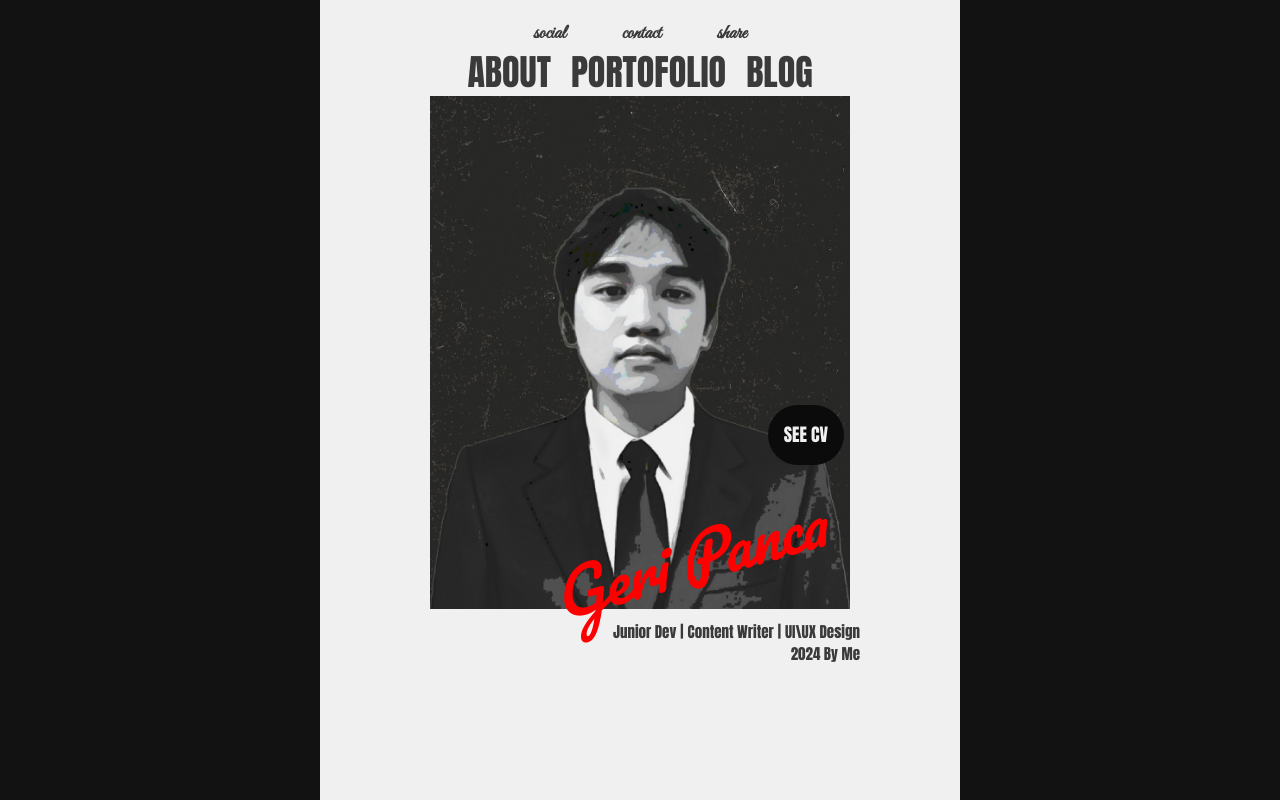
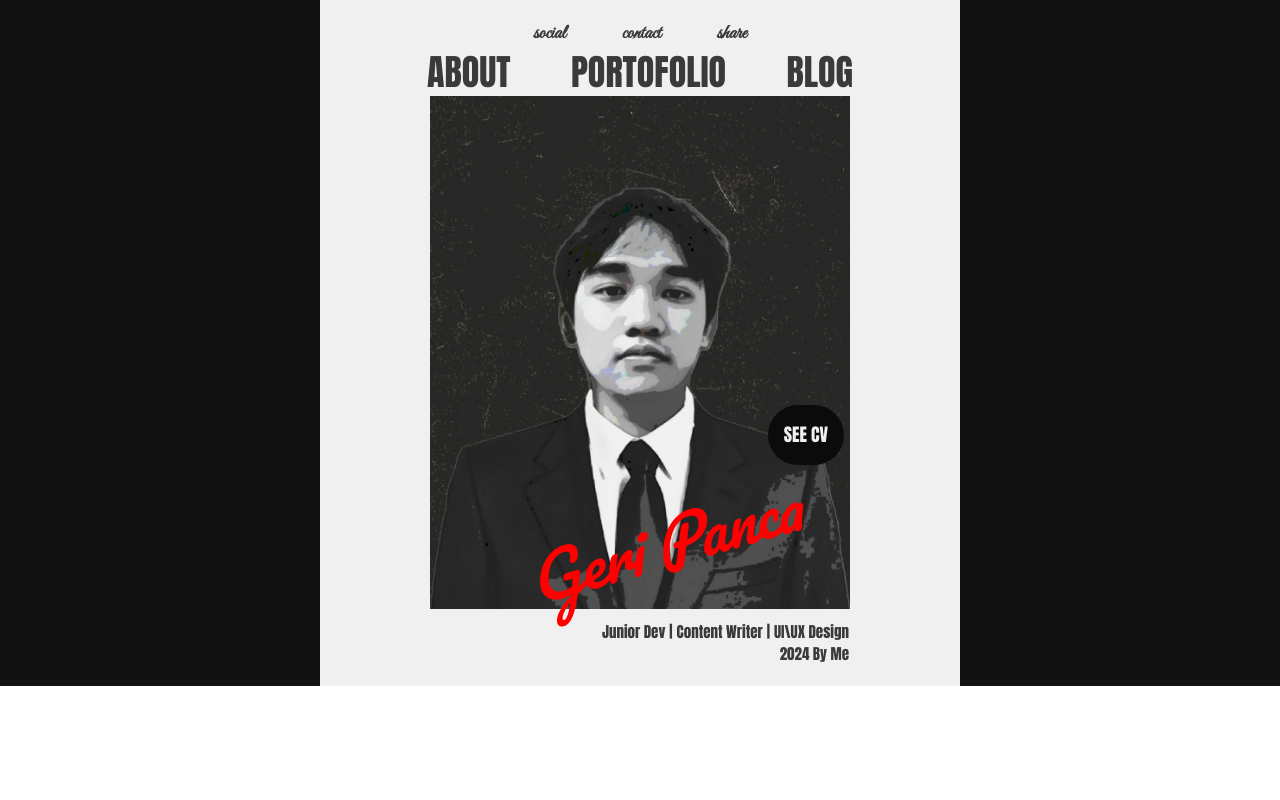
Before and after one commit to Geripanca/portofolio-geri, a React (Vite) app: page / in a window 1280 px wide. Built offline with nearby package versions, Linux system fonts and the light colour scheme.

Commit message:
tailwind goblok

```diff
--- a/src/App.jsx
+++ b/src/App.jsx
@@ -4,7 +4,7 @@ import Tentang from "./pages/tentang.jsx";
 
 function App() {
   return (
-    <div className="bg-[#121212] min-h-screen">
+    <div className="bg-[#121212] ">
       <Router>
         <Routes>
           <Route path="/" element={<Beranda />} />
--- a/src/components/footer.jsx
+++ b/src/components/footer.jsx
@@ -3,13 +3,17 @@ import React from "react";
 function Footer() {
   return (
     <>
-      <div className="flex justify-end sm:mr-20 mr-10  sm:mt-3 mt-1 space-x-1 sm:text-[15px] text-[8px] text-[#3A3A3A] font-anton">
-        <div>Junior Dev</div> <span>|</span>
-        <div>Content Writer</div> <span>|</span>
-        <div>UI\UX Design</div>
+      <div className="flex flex-column  w-3/4 mx-auto justify-end mt-3 px-4">
+        <div className="flex justify-end space-x-1 sm:text-[15px] text-[8px] text-[#3A3A3A] font-anton">
+          <div>Junior Dev</div> <span>|</span>
+          <div>Content Writer</div> <span>|</span>
+          <div>UI\UX Design</div>
+        </div>
       </div>
-      <div className="flex justify-end sm:mr-20 mr-10 space-x-1 sm:text-[15px] text-[8px] text-[#3A3A3A] font-anton">
-        <div>2024 By Me</div>
+      <div className="flex flex-column  w-3/4 mx-auto justify-end px-4">
+        <div className="flex justify-end  space-x-1 sm:text-[15px] text-[8px] text-[#3A3A3A] font-anton">
+          <div>2024 By Me</div>
+        </div>
       </div>
     </>
   );
--- a/src/components/hero.jsx
+++ b/src/components/hero.jsx
@@ -4,6 +4,8 @@ import myNewProfile from "/new-Profile-face-Geri.jpg";
 
 function Hero() {
   return (
+    <>
+      {" "}
       <div className="font-pacifico px-5 relative">
         <div className="container w-3/4 mx-auto mt-1 relative">
           <img
@@ -17,19 +19,22 @@ function Hero() {
             className="w-full h-auto absolute top-0 left-0 opacity-0 transition-opacity duration-500 ease-in-out hover:opacity-100"
           />
         </div>
-      <div className="absolute bottom-16 right-14 sm:bottom-36 sm:right-24">
+
+        <div className="absolute bottom-[35%] right-[25%]  sm:bottom-36 sm:right-24 ">
           <a
             href="/CV-Geri Tri Panca Tamba.pdf"
             download="CV-Geri Tri Panca Tamba.pdf"
-          className="bg-[#0B0B0C] p-1 sm:p-4 hover:bg-[#F0F0F0] font-anton text-[10px] sm:text-lg text-[#F0F0F0] hover:text-[#0B0B0C] rounded-full flex items-center justify-center"
+            className="bg-[#0B0B0C] p-2 sm:p-4 hover:bg-[#F0F0F0] font-anton text-[10px] sm:text-lg text-[#F0F0F0] hover:text-[#0B0B0C] rounded-full flex items-center justify-center"
           >
             SEE CV
           </a>
         </div>
-      <div className="absolute italic text-center bottom-2 right-14 sm:bottom-5 sm:right-28 text-[#FF0000] -rotate-[16deg] text-3xl sm:text-6xl hover:tracking-wide">
+
+        <div className="absolute p-4 italic text-center bottom-[5%] right-[25%] sm:bottom-5 lg:right-[20%] md:right-[18%] sm:right-[15%] text-[#FF0000] -rotate-[16deg] text-3xl sm:text-6xl hover:tracking-wide">
           Geri Panca
         </div>
       </div>
+    </>
   );
 }
 
--- a/src/components/navbar.jsx
+++ b/src/components/navbar.jsx
@@ -15,8 +15,9 @@ function Navbar() {
   const openBagikan = () => setIsBagikanOpen(true);
   const closeBagikan = () => setIsBagikanOpen(false);
   return (
-    <div className="font-greatVibes">
-      <div className="flex mx-auto mb-1 sm:space-x-14 space-x-4 sm:text-xl text-sm  justify-center font-bold text-[#3A3A3A] capitalize">
+    <>
+      <div className="font-greatVibes ">
+        <div className="flex w-3/4  mx-auto mb-1 sm:space-x-14 space-x-4 sm:text-xl text-sm  justify-center font-bold text-[#3A3A3A] capitalize">
           <button
             onClick={openModal}
             className="hover:bg-[#0B0B0C] hover:text-[#F0F0F0]"
@@ -36,7 +37,7 @@ function Navbar() {
             share
           </button>
         </div>
-      <div className="flex text-[#3A3A3A] sm:text-4xl text-lg  justify-center sm:space-x-5 space-x-2 mx-auto items-center uppercase font-anton">
+        <div className="flex w-3/4   text-[#3A3A3A] sm:text-2xl md:text-3xl xl:text-4xl text-lg  justify-between px-3 sm:space-x-4 space-x-2 mx-auto items-center uppercase font-anton">
           <a href="#" className="sm:hover:tracking-widest hover:tracking-wider">
             About
           </a>
@@ -51,6 +52,7 @@ function Navbar() {
         <Kontak isOpen={isContactOpen} onClose={closeContact} />
         <Bagikan isOpen={isBagikanOpen} onClose={closeBagikan}></Bagikan>
       </div>
+    </>
   );
 }
 
--- a/src/pages/beranda.jsx
+++ b/src/pages/beranda.jsx
@@ -5,7 +5,7 @@ import Footer from "../components/footer";
 
 function Beranda() {
   return (
-    <div className="w-full lg:w-1/2 mx-auto bg-[#F0F0F0] min-h-screen p-5">
+    <div className="w-full lg:w-1/2 mx-auto bg-[#F0F0F0] sm:p-5 p-0">
       <Navbar />
       <Hero />
       <Footer />
```
Lines whose indentation alone changed are shown as unchanged.
